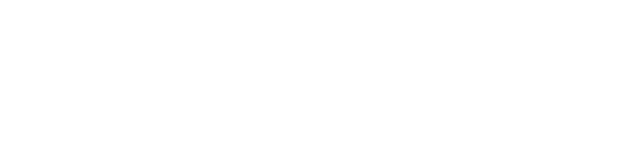
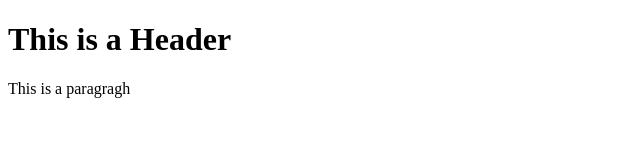
Before and after one commit to leon-n-pixal/git-test, a plain HTML site: page index.html in a window 1280 px wide. Shown: the whole page, without its empty margins (0-640 px from the left). Drawn offline with Linux system fonts and the light colour scheme.

Commit message:
second commit

```diff
--- a/index.html
+++ b/index.html
@@ -2,7 +2,8 @@
 <html>
 
 <body>
-
+    <h1>This is a Header</h1>
+    <p>This is a paragragh</p>
 </body>
 
 
```
